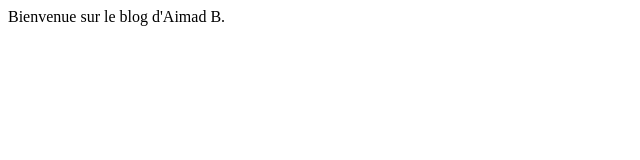
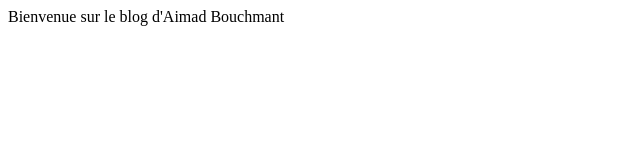
Before and after one commit to jeanbaptisteLedig/ProjetDockerHub, a plain HTML site: page src/assets/index.html in a window 1280 px wide. Shown: the full height of the page, 0-640 px from the left. Drawn offline with Linux system fonts and the light colour scheme.

Commit message:
edit html

```diff
--- a/src/assets/index.html
+++ b/src/assets/index.html
@@ -5,6 +5,6 @@
     <title>First Page of Docker Hub Project</title>
 </head>
 	<body>
-		Bienvenue sur le blog d'Aimad B.
+		Bienvenue sur le blog d'Aimad Bouchmant
 	</body>
 </html>
```
Also changed, not shown: 1 other file.
